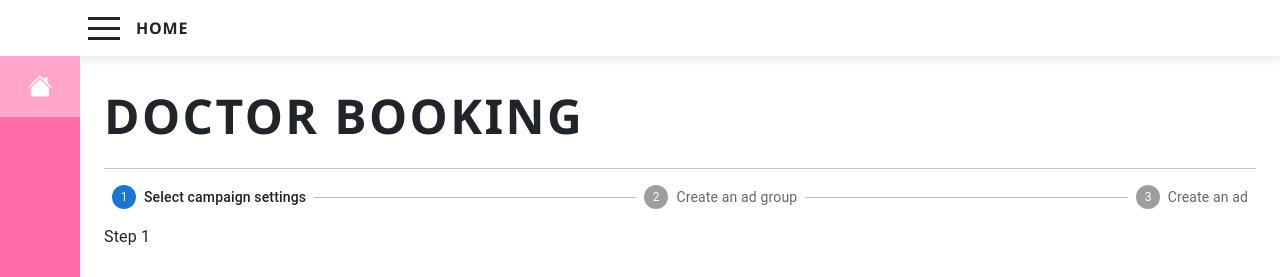
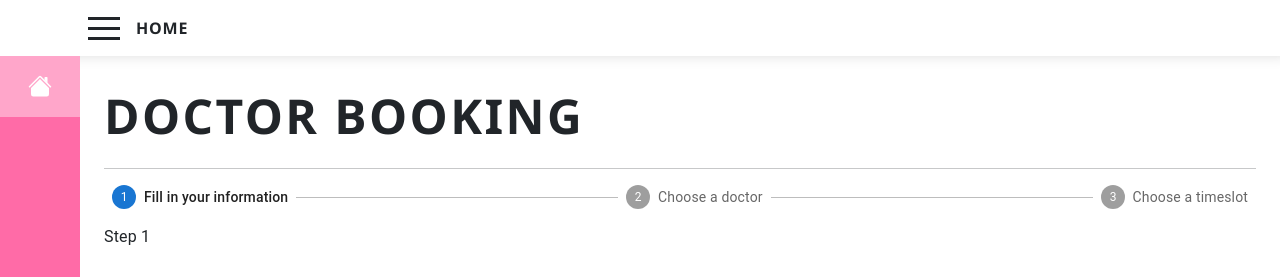
Before and after one commit to shino369/Frontend_Technical_Assessment, a React (Create React App) app: page / in a window 1280 px wide. Shown: the top 277 px of the page. Built offline with nearby package versions, Linux system fonts and the light colour scheme; no server answers.

Commit message:
feat: change label name

```diff
--- a/src/pages/home/index.tsx
+++ b/src/pages/home/index.tsx
@@ -12,9 +12,9 @@ import Button from "@mui/material/Button";
 import Typography from "@mui/material/Typography";
 
 const steps = [
-  "Select campaign settings",
-  "Create an ad group",
-  "Create an ad",
+  "Fill in your information",
+  "Choose a doctor",
+  "Choose a timeslot",
 ];
 
 export const HomePage = () => {
```
